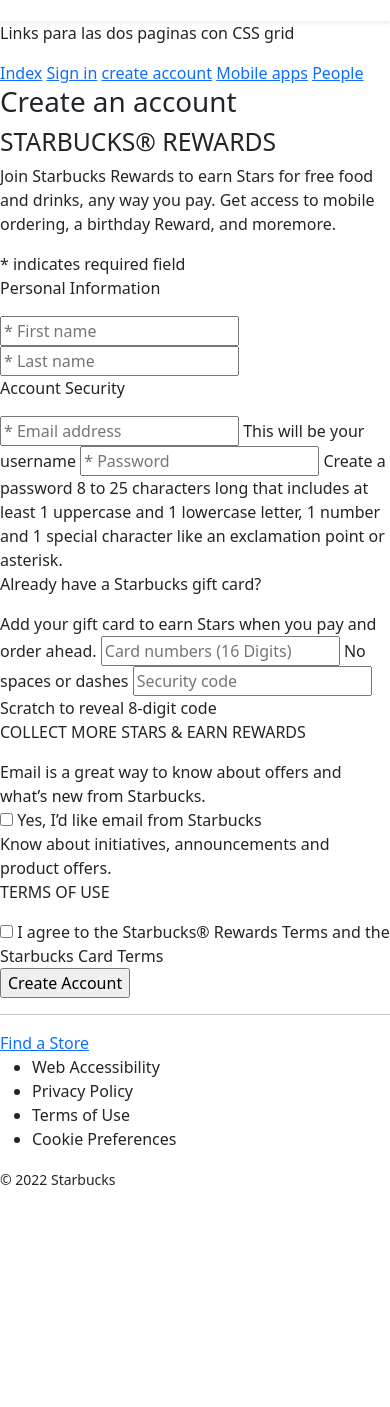
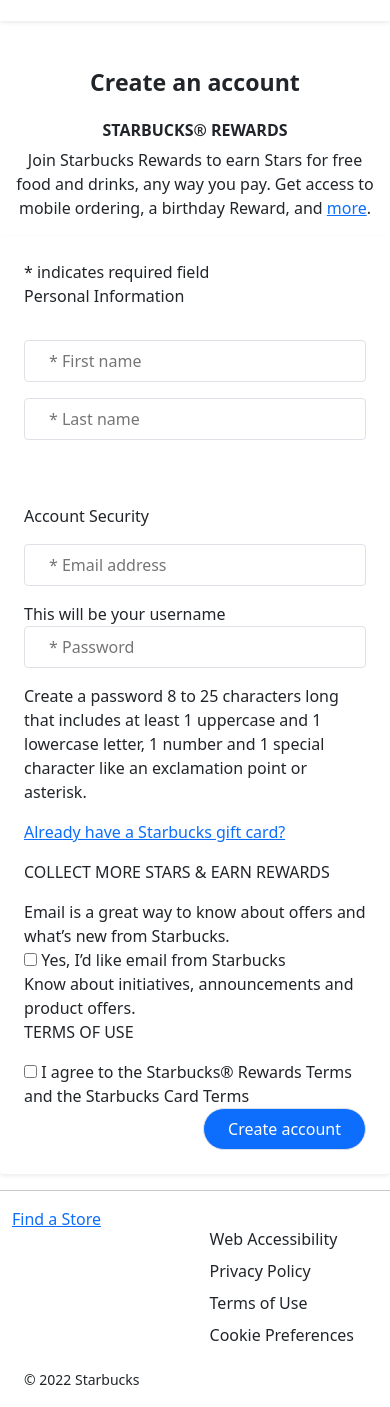
Before and after one commit to soutomiguel/Starbucks, a website: page html/create-account.html in a window 390 px wide. Shown: the part 87-1494 px from the top of the page. Before the commit the page ends 1294 px from the top, so only its background shows below. Drawn offline with Linux system fonts and the light colour scheme.

Commit message:
Was finished the full responsive

```diff
--- a/html/create-account.html
+++ b/html/create-account.html
@@ -16,7 +16,7 @@
     <header class="shadow-sm py-3">
         <nav class="navbar navbar-expand-lg navbar-light">
             <div class="container">
-                <a class="navbar-brand" href="#"
+                <a class="navbar-brand" href="../index.html"
                 ><img
                         class="img-fluid"
                         width="50"
@@ -30,50 +30,50 @@
         </nav>
     </header>
 
-            <div>
-                <p>Links para las dos paginas con CSS grid</p>
-                <a href = "../index.html">Index</a>
-                <a href = "../html/sign-in.html">Sign in</a>
-                <a href = "../html/create-account.html">create account</a>
-                <a href = "../html/mobile-apps.html">Mobile apps</a>
-                <a href = "../html/people.html">People</a>
+        <main>
+            <div class = "container">
+                <div class="row justify-content-center">
+                    <div class="col-md-5 col-sm-12">
+                        <h1 class = "text-center mt-5 fs-3 fw-bolder">Create an account</h1>
+                        <div class="mt-4">
+                            <h2 class = "text-center fs-6 fw-bolder text-uppercase">Starbucks® rewards</h2>
+                            <p class = "text-center fs-6">Join Starbucks Rewards to earn Stars for free food and drinks, any way you pay. Get access to mobile ordering, a birthday Reward, and <a href="#">more</a>.</p>
+                        </div>
+                    </div>
+                </div>
             </div>
 
-        <main class = "create_account">
+        <form class = "container" action = "">
+            <div class="row justify-content-center">
+                <div class="col-md-5 col-sm-12 shadow w-sm-100 p-4 rounded shadow-sm">
+                    <span class="">* indicates required field</span>
 
-            <div class = "crea_account__info">
-                <h1 class = "create_account_form__title">Create an account</h1>
-                <h2 class = "create_account_rewards__title">STARBUCKS® REWARDS</h2>
-                <p class = "create_account_rewards__title">Join Starbucks Rewards to earn Stars for free food and drinks, any way you pay. Get access to mobile ordering, a birthday Reward, and moremore.</p>
+                    <div class = "">
+                        <p>Personal Information</p>
+                        <div class="d-flex flex-column pt-3 pb-5">
+                            <input class="py-2 px-4 border rounded mb-3" type = "text" placeholder = "* First name" required>
+                            <input class="py-2 px-4 border rounded mb-3" type = "text" placeholder = "* Last name" required>
+                        </div>
                     </div>
 
-        <form class = "create_account_form" action = "">
-            <span>* indicates required field</span>
-
-            <div class = "create_account__personal_information">
-                <p>Personal Information</p>
-                <input type = "text" placeholder = "* First name" required>
-                <input type = "text" placeholder = "* Last name" required>
+                    <div class = "">
+                        <p>Account Security</p>
+                        <div class="d-flex flex-column">
+                            <input class="py-2 px-4 border rounded mb-3" type = "email" placeholder = "* Email address" required>
+                            <span>This will be your username</span>
                         </div>
 
-            <div class = "create_account__security">
-            <p>Account Security</p>
-                <input type = "email" placeholder = "* Email address" required>
-                <span>This will be your username</span>
-                <input type = "password" placeholder = "* Password" required>
+                        <div class="d-flex flex-column">
+                            <input class="py-2 px-4 border rounded mb-3" type = "password" placeholder = "* Password" required>
                             <span>Create a password 8 to 25 characters long that includes at least 1 uppercase and 1 lowercase letter, 1 number and 1 special character like an exclamation point or asterisk.</span>
                         </div>
-
-            <div class = "create_account__gift_card">
-                <p>Already have a Starbucks gift card?</p>
-                <span>Add your gift card to earn Stars when you pay and order ahead.</span>
-                <input type = "number" placeholder = "Card numbers (16 Digits)" required>
-                <span>No spaces or dashes</span>
-                <input type = "number" placeholder = "Security code" required>
-                <span>Scratch to reveal 8-digit code</span>
                     </div>
 
-            <p class = "collect_stars">COLLECT MORE STARS & EARN REWARDS</p>
+                    <div class = "mb-3 mt-3">
+                        <a href="#"><p>Already have a Starbucks gift card?</p></a>
+                    </div>
+
+                    <p class = "text-uppercase">Collect more stars & earn rewards</p>
                     <span>Email is a great way to know about offers and what’s new from Starbucks.</span>
                     <div>
                         <input type = "checkbox">
@@ -90,22 +90,25 @@
                         <span>I agree to the Starbucks® Rewards Terms and the Starbucks Card Terms</span>
                     </div>
 
-            <div class = "create_account__btn_container">
-                <input class = "create_account__btn" type = "button" value = "Create Account">
+                    <div class="d-flex justify-content-end">
+                        <input
+                                class="rounded-pill border px-4 py-2 text-white bg-primary"
+                                type="Submit"
+                                value="Create account"
+                        />
+                    </div>
+                </div>
             </div>
         </form>
         </main>
 
         <hr>
 
-        <footer>
-            <div class = "footer_store">
-                <div class = "footer_store__links">
-                    <a class = "footer_store__link" href = "#">Find a Store</a>
-                </div>
-
-                <div>
-                    <ul>
+    <footer class="container">
+        <div class="row d-flex justify-content-center">
+            <div class="col-md-5 d-flex flex-row justify justify-content-between">
+                <a class="" href="#">Find a Store</a>
+                <ul class="navbar-nav mt-3 mb-3 me-4 lh-lg">
                     <li>Web Accessibility</li>
                     <li>Privacy Policy</li>
                     <li>Terms of Use</li>
@@ -114,7 +117,7 @@
             </div>
         </div>
 
-            <div>
+        <div class="container">
             <p>
                 <small>© 2022 Starbucks</small>
             </p>
```
Also changed, not shown: html/mobile-apps.html (+231 -70 lines), html/people.html (+7 -7 lines), html/sign-in.html (+31 -19 lines), index.html (+3 -3 lines). Lines whose indentation alone changed are shown as unchanged.
